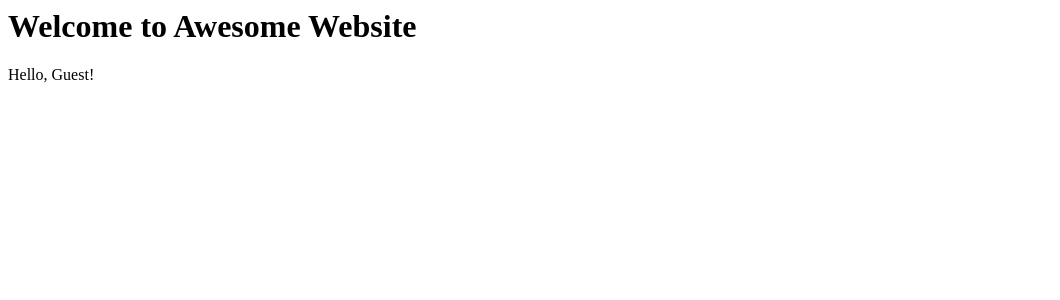
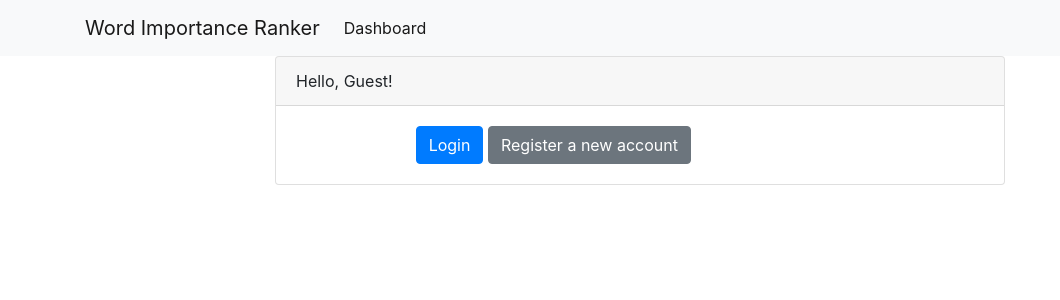
Before and after one commit to adam-osusky/wir, a Django app: page /dashboard/ in a window 1280 px wide. Shown: the top 300 px of the page, without its empty margins (0-1060 px from the left). Run offline with Django 4.2, Linux system fonts and the light colour scheme.

Commit message:
Login, logout and creation of account

```diff
--- /dev/null
+++ b/ranker_site/templates/base.html
@@ -0,0 +1,30 @@
+
+
+
+<link rel="stylesheet" href="https://cdn.jsdelivr.net/npm/bootstrap@4.1.3/dist/css/bootstrap.min.css" integrity="sha384-MCw98/SFnGE8fJT3GXwEOngsV7Zt27NXFoaoApmYm81iuXoPkFOJwJ8ERdknLPMO" crossorigin="anonymous">
+
+<nav class="navbar navbar-expand-lg navbar-light bg-light">
+    <div class="container">
+        <a class="navbar-brand" href="{% url 'dashboard' %}">Word Importance Ranker</a>
+        <button class="navbar-toggler" type="button" data-toggle="collapse" data-target="#navbarSupportedContent" aria-controls="navbarSupportedContent" aria-expanded="false" aria-label="Toggle navigation">
+          <span class="navbar-toggler-icon"></span>
+        </button>
+
+        <div class="collapse navbar-collapse" id="navbarSupportedContent">
+          <ul class="navbar-nav mr-auto">
+            <li class="nav-item active">
+              <a class="nav-link" href="{% url 'dashboard' %}">Dashboard</a>
+            </li>
+          </ul>
+        </div>
+    </div>
+
+</nav>
+
+<div class="container">
+    {% block page_content %}{% endblock %}
+</div>
+
+<script src="https://code.jquery.com/jquery-3.3.1.slim.min.js" integrity="sha384-q8i/X+965DzO0rT7abK41JStQIAqVgRVzpbzo5smXKp4YfRvH+8abtTE1Pi6jizo" crossorigin="anonymous"></script>
+<script src="https://cdn.jsdelivr.net/npm/popper.js@1.14.3/dist/umd/popper.min.js" integrity="sha384-ZMP7rVo3mIykV+2+9J3UJ46jBk0WLaUAdn689aCwoqbBJiSnjAK/l8WvCWPIPm49" crossorigin="anonymous"></script>
+<script src="https://cdn.jsdelivr.net/npm/bootstrap@4.1.3/dist/js/bootstrap.min.js" integrity="sha384-ChfqqxuZUCnJSK3+MXmPNIyE6ZbWh2IMqE241rYiqJxyMiZ6OW/JmZQ5stwEULTy" crossorigin="anonymous"></script>
--- a/ranker_site/users/templates/base.html
+++ /dev/null
@@ -1,13 +0,0 @@
-<style>
-    label, input {
-        display: block;
-    }
-    span.helptext {
-        display: none;
-    }
-</style>
-
-<h1>Welcome to Awesome Website</h1>
-
-{% block content %}
-{% endblock %}
--- a/ranker_site/users/templates/users/dashboard.html
+++ b/ranker_site/users/templates/users/dashboard.html
@@ -1,5 +1,23 @@
 {% extends 'base.html' %}
 
-{% block content %}
-Hello, {{ user.username|default:'Guest' }}!
+{% block page_content %}
+<div class="row justify-content-center">
+  <div class="col-md-8">
+    <div class="card">
+      <div class="card-header">Hello, {{ user.username|default:'Guest' }}!</div>
+      <div class="card-body">
+        <div class="row">
+          <div class="col-md-8 offset-md-2">
+            {% if user.is_authenticated %}
+              <a href="{% url 'logout' %}" class="btn btn-primary">Logout</a>
+            {% else %}
+              <a href="{% url 'login' %}" class="btn btn-primary">Login</a>
+              <a href="{% url 'register' %}" class="btn btn-secondary">Register a new account</a>
+            {% endif %}
+          </div>
+        </div>
+      </div>
+    </div>
+  </div>
+</div>
 {% endblock %}
--- a/ranker_site/users/urls.py
+++ b/ranker_site/users/urls.py
@@ -4,4 +4,5 @@ from . import views
 urlpatterns = [
     path('dashboard/', views.dashboard, name='dashboard'),
     path('accounts/', include('django.contrib.auth.urls')),
+    path('register/', views.register, name='register'),
 ]
--- a/ranker_site/users/views.py
+++ b/ranker_site/users/views.py
@@ -1,5 +1,22 @@
-from django.shortcuts import render
+from django.shortcuts import render, redirect
+from django.contrib.auth import login
+from django.contrib.auth.forms import UserCreationForm
+from django.urls import reverse
 
 
 def dashboard(request):
     return render(request, 'users/dashboard.html')
+
+
+def register(request):
+    if request.method == "GET":
+        return render(
+            request, "users/register.html",
+            {"form": UserCreationForm}
+        )
+    elif request.method == "POST":
+        form = UserCreationForm(request.POST)
+        if form.is_valid():
+            user = form.save()
+            login(request, user)
+            return redirect(reverse("dashboard"))
```
Also changed, not shown: ranker_site/ranker_site/settings.py (+6 -1 lines), ranker_site/users/templates/registration/login.html (+18 -6 lines), ranker_site/users/templates/users/register.html (added, +29 -0 lines).
